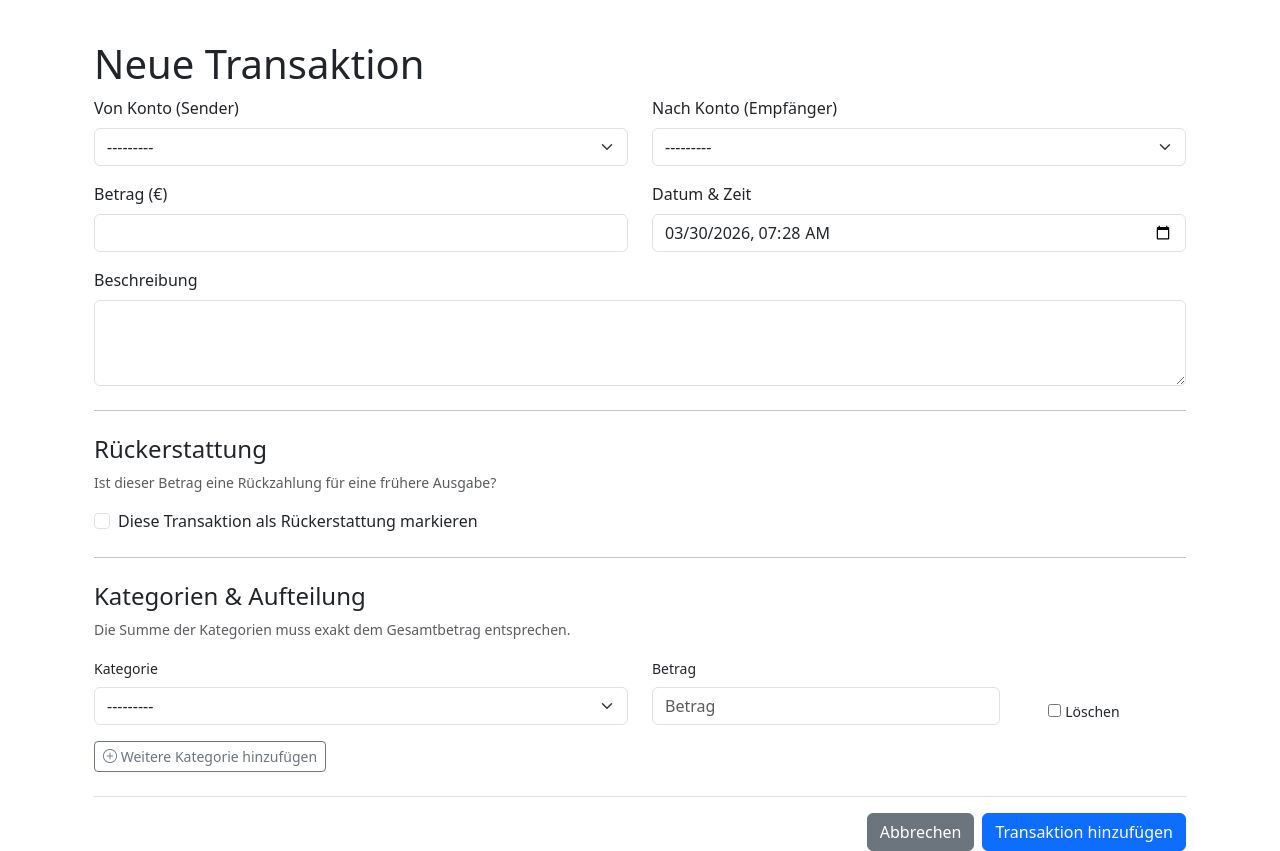
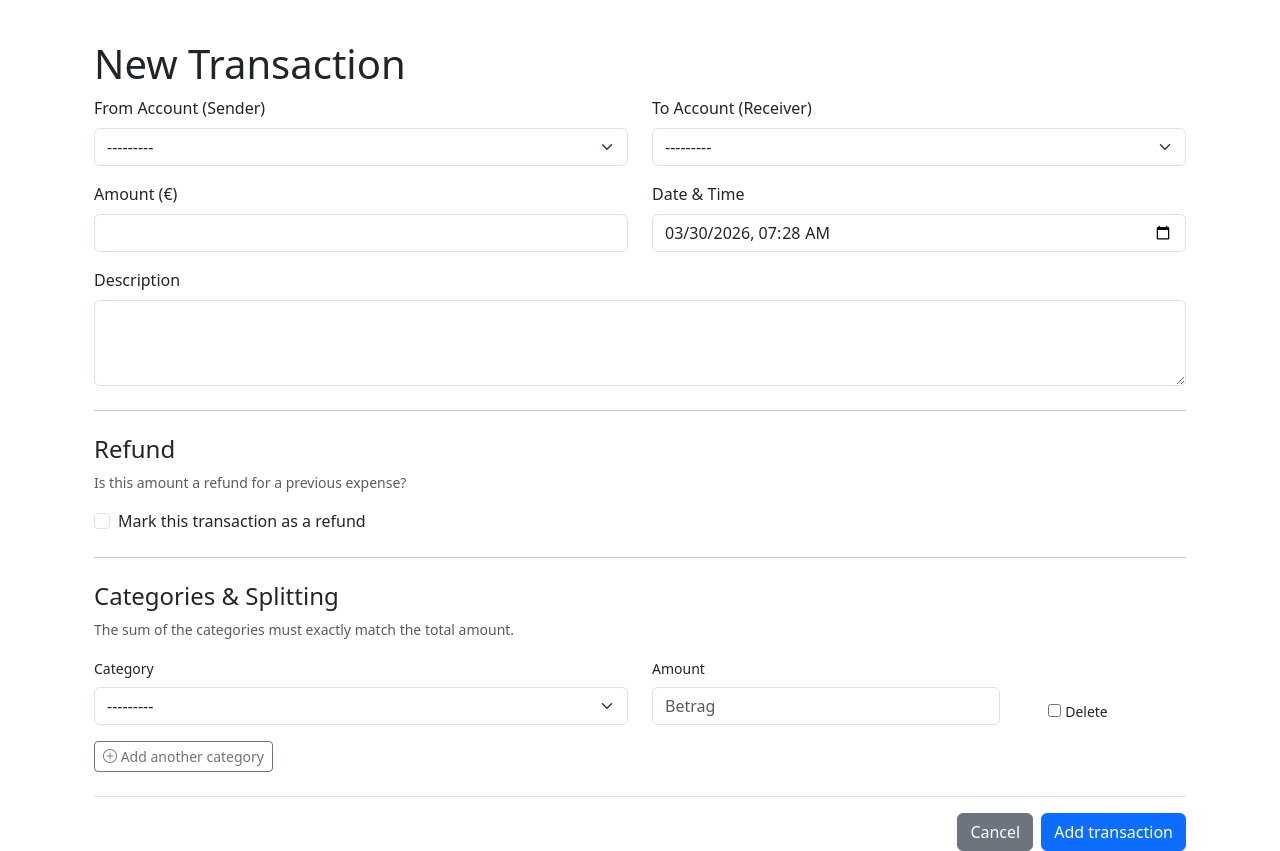
Before and after one commit to jjk4/opencent, a Django app: page /transaction_add/ in a window 1280 px wide. Shown: the part 97-948 px from the top of the page. Run offline with Django 5.2, Linux system fonts and the light colour scheme; the visitor is signed in with stand-in values (Sample User, id 1); data comes from the database, SQL or seed files in the repository; data that the repository does not hold is empty; some libraries are stand-ins or nearby versions.

Commit message:
translations for transactions

```diff
--- a/manager/templates/transactions/add.html
+++ b/manager/templates/transactions/add.html
@@ -1,11 +1,12 @@
 {% extends 'master.html' %}
+{% load i18n %}
 
 {% block content %}
 <div class="container mt-4">
     {% if is_edit %}
-        <h1>Transaktion bearbeiten</h1>
+        <h1>{% trans "Edit Transaction" %}</h1>
     {% else %}
-        <h1>Neue Transaktion</h1>
+        <h1>{% trans "New Transaction" %}</h1>
     {% endif %}
 
     <form method="post" id="transaction-form">
@@ -24,7 +25,7 @@
 
     <div class="row">
         <div class="col-md-6 mb-3">
-            <label class="form-label">Von Konto (Sender)</label>
+            <label class="form-label">{% trans "From Account (Sender)" %}</label>
             {{ form.sender }}
             {% if form.sender.errors %}
                 <div class="text-danger small">{{ form.sender.errors }}</div>
@@ -32,7 +33,7 @@
         </div>
 
         <div class="col-md-6 mb-3">
-            <label class="form-label">Nach Konto (Empfänger)</label>
+            <label class="form-label">{% trans "To Account (Receiver)" %}</label>
             {{ form.receiver }}
             {% if form.receiver.errors %}
                 <div class="text-danger small">{{ form.receiver.errors }}</div>
@@ -42,7 +43,7 @@
 
     <div class="row">
         <div class="col-md-6 mb-3">
-            <label class="form-label">Betrag (€)</label>
+            <label class="form-label">{% trans "Amount" %} (€)</label>
             {{ form.amount }}
             {% if form.amount.errors %}
                 <div class="text-danger small">{{ form.amount.errors }}</div>
@@ -50,7 +51,7 @@
         </div>
 
         <div class="col-md-6 mb-3">
-            <label class="form-label">Datum & Zeit</label>
+            <label class="form-label">{% trans "Date & Time" %}</label>
             {{ form.timestamp }}
             {% if form.timestamp.errors %}
                 <div class="text-danger small">{{ form.timestamp.errors }}</div>
@@ -59,7 +60,7 @@
     </div>
 
     <div class="mb-3">
-        <label class="form-label">Beschreibung</label>
+        <label class="form-label">{% trans "Description" %}</label>
         {{ form.description }}
         {% if form.description.errors %}
             <div class="text-danger small">{{ form.description.errors }}</div>
@@ -67,23 +68,23 @@
     </div>
     <hr class="my-4">
 
-    <h4>Rückerstattung</h4>
-    <p class="text-body-secondary small">Ist dieser Betrag eine Rückzahlung für eine frühere Ausgabe?</p>
+    <h4>{% trans "Refund" %}</h4>
+    <p class="text-body-secondary small">{% trans "Is this amount a refund for a previous expense?" %}</p>
 
     <div class="mb-3">
         <div class="form-check">
             {{ form.is_refund }}
             <label class="form-check-label" for="{{ form.is_refund.id_for_label }}">
-                Diese Transaktion als Rückerstattung markieren
+                {% trans "Mark this transaction as a refund" %}
             </label>
         </div>
     </div>
 
     <div id="refund-selection-container" style="display: none;" class="mb-3">
-        <label class="form-label small">Ursprüngliche Transaktion(en)</label>
+        <label class="form-label small">{% trans "Original transaction(s)" %}</label>
         {{ form.refund_links }}
         <div class="form-text text-body-secondary small">
-            Halten Sie Strg (Windows) oder Cmd (Mac) gedrückt, um mehrere Transaktionen auszuwählen.
+            {% trans "Hold Ctrl (Windows) or Cmd (Mac) to select multiple transactions." %}
         </div>
         {% if form.refund_links.errors %}
             <div class="text-danger small">{{ form.refund_links.errors }}</div>
@@ -92,8 +93,8 @@
 
     <hr class="my-4">
 
-    <h4>Kategorien & Aufteilung</h4>
-    <p class="text-body-secondary small">Die Summe der Kategorien muss exakt dem Gesamtbetrag entsprechen.</p>
+    <h4>{% trans "Categories & Splitting" %}</h4>
+    <p class="text-body-secondary small">{% trans "The sum of the categories must exactly match the total amount." %}</p>
 
     {{ formset.management_form }}
 
@@ -106,7 +107,7 @@
                 {% endfor %}
 
                 <div class="col-md-6">
-                    <label class="form-label small">Kategorie</label>
+                    <label class="form-label small">{% trans "Category" %}</label>
                     {{ split_form.category }}
                     {% if split_form.category.errors %}
                         <div class="text-danger small">{{ split_form.category.errors }}</div>
@@ -114,7 +115,7 @@
                 </div>
 
                 <div class="col-md-4">
-                    <label class="form-label small">Betrag</label>
+                    <label class="form-label small">{% trans "Amount" %}</label>
                     {{ split_form.amount }}
                     {% if split_form.amount.errors %}
                         <div class="text-danger small">{{ split_form.amount.errors }}</div>
@@ -126,7 +127,7 @@
                         <div class="form-check">
                             {{ split_form.DELETE }}
                             <label class="form-check-label small" for="{{ split_form.DELETE.id_for_label }}">
-                                Löschen
+                                {% trans "Delete" %}
                             </label>
                         </div>
                     {% endif %}
@@ -136,17 +137,17 @@
     </div>
 
     <button type="button" id="add-split-btn" class="btn btn-outline-secondary btn-sm mt-2 mb-4">
-        <i class="bi bi-plus-circle"></i> Weitere Kategorie hinzufügen
+        <i class="bi bi-plus-circle"></i> {% trans "Add another category" %}
     </button>
 
 
     <div class="d-flex justify-content-end border-top pt-3">
-        <a href="{% url 'transactions' %}" class="btn btn-secondary me-2">Abbrechen</a>
+        <a href="{% url 'transactions' %}" class="btn btn-secondary me-2">{% trans "Cancel" %}</a>
         <button type="submit" class="btn btn-primary">
             {% if is_edit %}
-                Änderungen speichern
+                {% trans "Save changes" %}
             {% else %}
-                Transaktion hinzufügen
+                {% trans "Add transaction" %}
             {% endif %}
         </button>
     </div>
@@ -157,18 +158,18 @@
 <div id="empty-form-template" style="display:none;">
     <div class="row mb-2 split-row align-items-end">
         <div class="col-md-6">
-            <label class="form-label small">Kategorie</label>
+            <label class="form-label small">{% trans "Category" %}</label>
             {{ formset.empty_form.category }}
         </div>
         <div class="col-md-4">
-            <label class="form-label small">Betrag</label>
+            <label class="form-label small">{% trans "Amount" %}</label>
             {{ formset.empty_form.amount }}
         </div>
         <div class="col-md-2">
             {% if formset.can_delete %}
                 <div class="form-check">
                     {{ formset.empty_form.DELETE }}
-                    <label class="form-check-label small">Löschen</label>
+                    <label class="form-check-label small">{% trans "Delete" %}</label>
                 </div>
             {% endif %}
         </div>
@@ -184,20 +185,14 @@ document.addEventListener('DOMContentLoaded', function() {
 
     addBtn.addEventListener('click', function(e) {
         e.preventDefault();
-
         let formCount = parseInt(totalFormsInput.value);
-
         let newRowHtml = template.innerHTML;
-
         newRowHtml = newRowHtml.replace(/__prefix__/g, formCount);
-
         const newDiv = document.createElement('div');
         newDiv.innerHTML = newRowHtml;
-
         while (newDiv.firstChild) {
             container.appendChild(newDiv.firstChild);
         }
-
         totalFormsInput.value = formCount + 1;
     });
 
```
Also changed, not shown: manager/templates/transactions/_transaction_list_partial.html (+8 -7 lines), manager/templates/transactions/delete.html (+7 -6 lines), manager/templates/transactions/detail.html (+14 -13 lines), manager/templates/transactions/index.html (+9 -4 lines), locale/de/LC_MESSAGES/django.po, locale/en/LC_MESSAGES/django.po.
